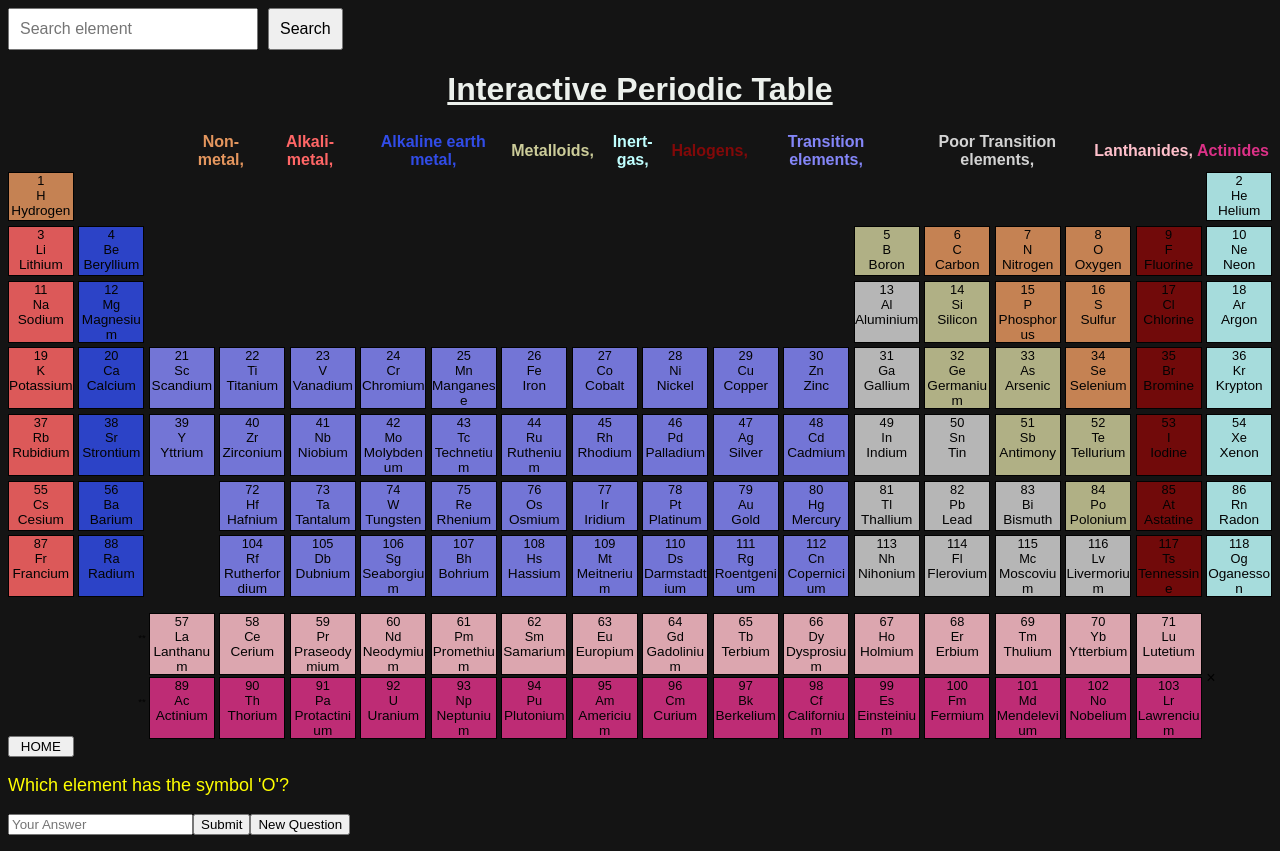
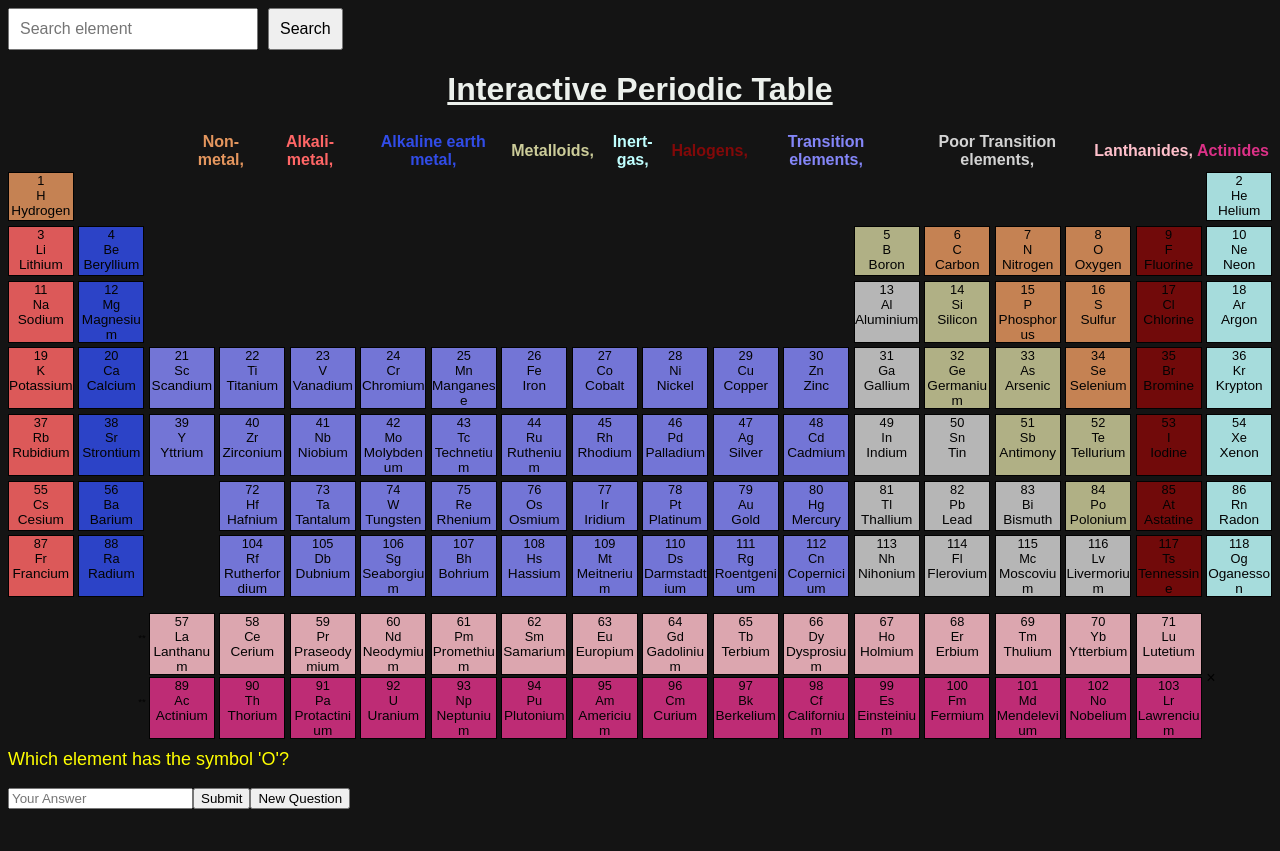
Before and after one commit to saptarshi012-art/pech, a plain HTML site: page index.html in a window 1280 px wide. After the commit the page ends 825 px from the top, so only its background shows below. Drawn offline with Linux system fonts and the light colour scheme.

Commit message:
Update index.html
updated

```diff
--- a/index.html
+++ b/index.html
@@ -639,13 +639,6 @@
             <div id="element-info"></div>
         </div>
     </div>
-      <button onclick="redirectToLandingPage()">HOME</button>
-
-<script>
-    function redirectToLandingPage() {
-        window.open("https://codepen.io/Saptarshi-Sarkar-the-decoder/pen/MYWbawa");
-    }
-</script>
 
 
     </div>
```
